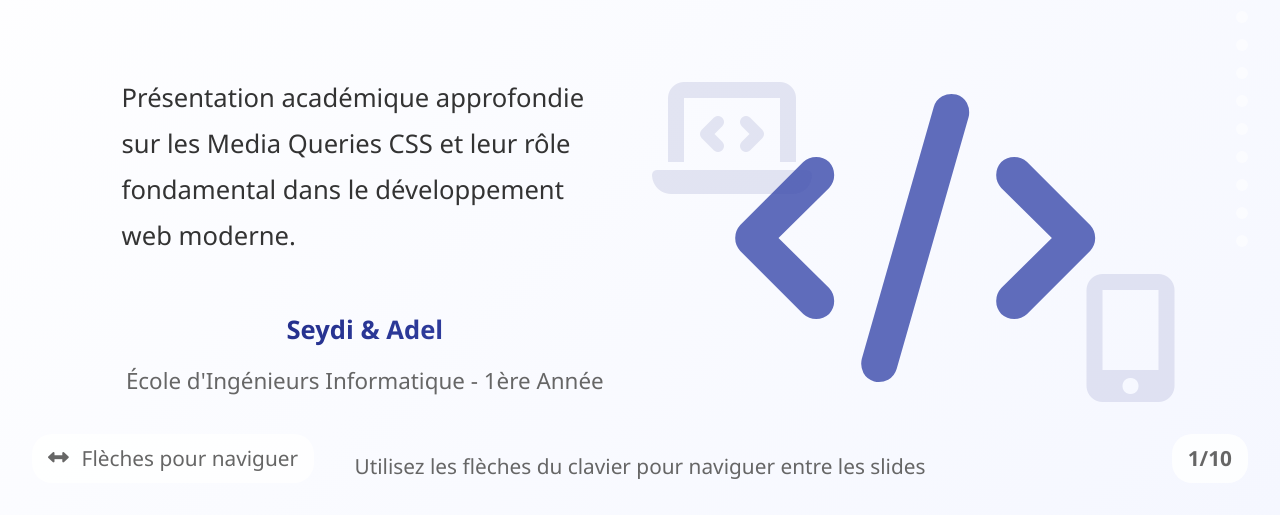
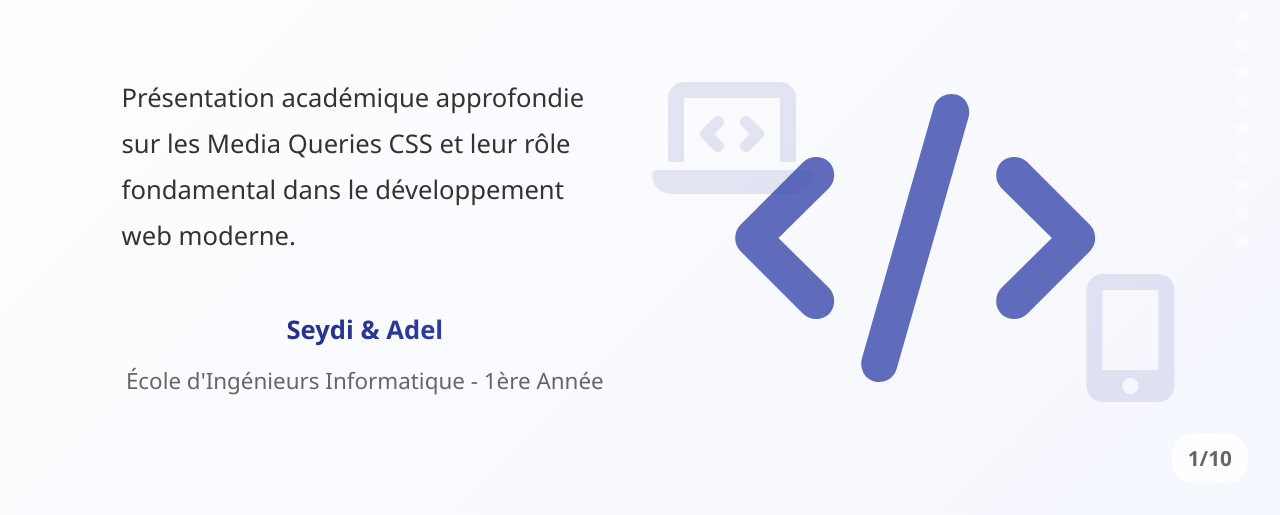
Before and after one commit to BNWHITE/HeniSy, a plain HTML site: page presentation.html in a window 1280 px wide. Shown: the part 285-800 px from the top of the page. Drawn offline with Linux system fonts and the light colour scheme.

Commit message:
Update presentation.html

```diff
--- a/presentation.html
+++ b/presentation.html
@@ -672,13 +672,6 @@
                         <i class="fas fa-code" style="font-size: 18rem; color: var(--accent); opacity: 0.8;"></i>
                     </div>
                 </div>
-            </div>
-            <div class="slide-footer">
-                <p>Utilisez les flèches du clavier pour naviguer entre les slides</p>
-            </div>
-            <div class="navigation-help">
-                <i class="fas fa-arrows-alt-h"></i>
-                <span>Flèches pour naviguer</span>
             </div>
             <div class="slide-number">1/10</div>
         </div>
```
